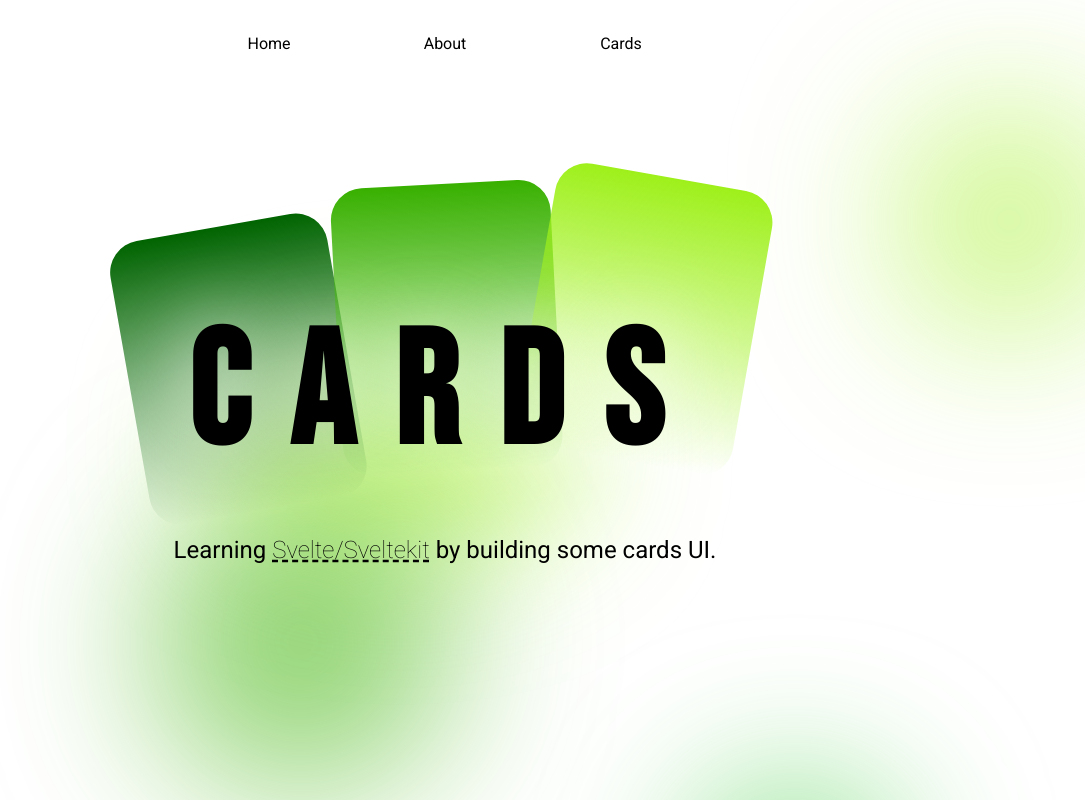
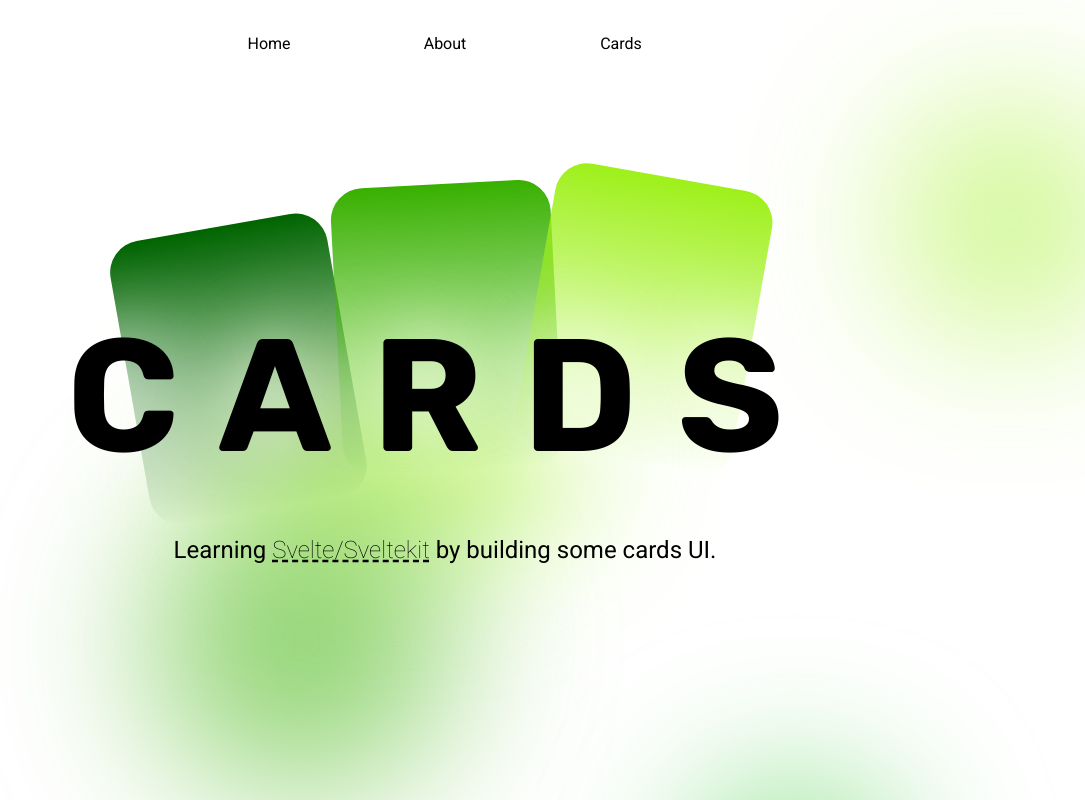
Before and after one commit to brandonpilane/cards_sv, a SvelteKit app: page / in a window 1280 px wide. Shown: the whole page, without its empty margins (195-1280 px from the left). Built offline with nearby package versions, Linux system fonts and the light colour scheme.

Commit message:
fix: change heading fonts

```diff
--- a/src/routes/+page.svelte
+++ b/src/routes/+page.svelte
@@ -9,7 +9,7 @@
 	<link rel="preconnect" href="https://fonts.googleapis.com" />
 	<link rel="preconnect" href="https://fonts.gstatic.com" crossorigin="anonymous" />
 	<link
-		href="https://fonts.googleapis.com/css2?family=Bebas+Neue&family=Roboto:ital,wght@0,100..900;1,100..900&display=swap"
+		href="https://fonts.googleapis.com/css2?family=Roboto:ital,wght@0,100..900;1,100..900&family=Rubik:ital,wght@0,300..900;1,300..900&display=swap"
 		rel="stylesheet"
 	/>
 </svelte:head>
--- a/src/routes/app.css
+++ b/src/routes/app.css
@@ -67,6 +67,6 @@
 h4,
 h5,
 h6 {
-	font-family: 'Bebas Neue', sans-serif;
+	font-family: 'Rubik', sans-serif;
 	font-weight: 700; /* Bold weight for headers */
 }
```
